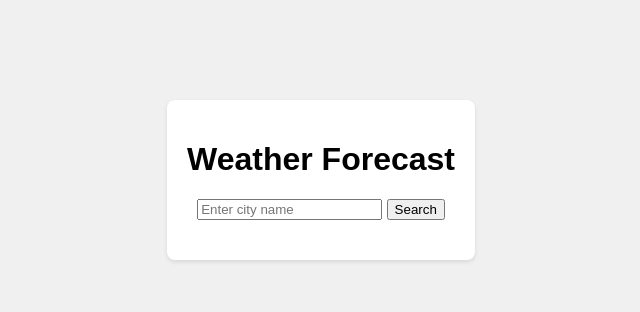
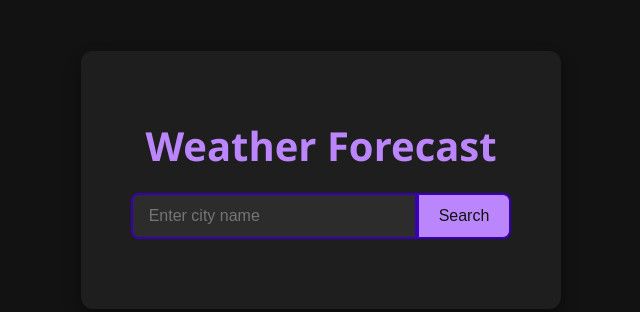
Before and after one commit to mazenAliRushdi/Weather-Forecast-App, a plain HTML site: page index.html in a window 1280 px wide. Shown: the part 220-532 px from the top of the page, without its empty margins (319-959 px from the left). Drawn offline with Linux system fonts and the light colour scheme.

Commit message:
Enhanced UI: Improved styling, added dark theme, and increased font sizes.

```diff
--- a/style.css
+++ b/style.css
@@ -1,21 +1,71 @@
 body {
-    font-family: sans-serif;
+    font-family: 'Segoe UI', Tahoma, Geneva, Verdana, sans-serif;
     display: flex;
     justify-content: center;
     align-items: center;
-    height: 100vh;
+    min-height: 100vh;
     margin: 0;
-    background-color: #f0f0f0;
+    background-color: #121212; /* خلفية غامقة */
+    color: #e0e0e0; /* لون نص فاتح */
 }
 
 .container {
     text-align: center;
-    padding: 20px;
-    background-color: #fff;
-    border-radius: 8px;
-    box-shadow: 0 2px 4px rgba(0, 0, 0, 0.1);
+    padding: 40px;
+    background-color: #1e1e1e; /* حاوية غامقة */
+    border-radius: 12px;
+    box-shadow: 0 8px 16px rgba(0, 0, 0, 0.4); /* ظل أعمق */
+    width: 400px; /* تحديد عرض الحاوية */
+}
+
+h1 {
+    font-size: 2.5em;
+    margin-bottom: 20px;
+    color: #bb86fc; /* لون العنوان */
 }
 
 .search-box {
-    margin-bottom: 20px;
+    margin-bottom: 30px;
+    display: flex;
+    justify-content: center;
 }
+
+#city-input {
+    padding: 12px 16px;
+    font-size: 1em;
+    border: 2px solid #3700b3;
+    border-radius: 8px 0 0 8px;
+    background-color: #2c2c2c;
+    color: #e0e0e0;
+    width: 250px;
+}
+
+#search-button {
+    padding: 12px 20px;
+    font-size: 1em;
+    border: 2px solid #3700b3;
+    border-radius: 0 8px 8px 0;
+    background-color: #bb86fc;
+    color: #121212;
+    cursor: pointer;
+    transition: background-color 0.3s ease;
+}
+
+#search-button:hover {
+    background-color: #6200ee;
+}
+
+#weather-data {
+    margin-top: 30px;
+    font-size: 1.2em;
+}
+
+#weather-data h2 {
+    font-size: 1.8em;
+    margin-bottom: 10px;
+    color: #bb86fc;
+}
+
+#weather-data p {
+    margin: 8px 0;
+}
```
